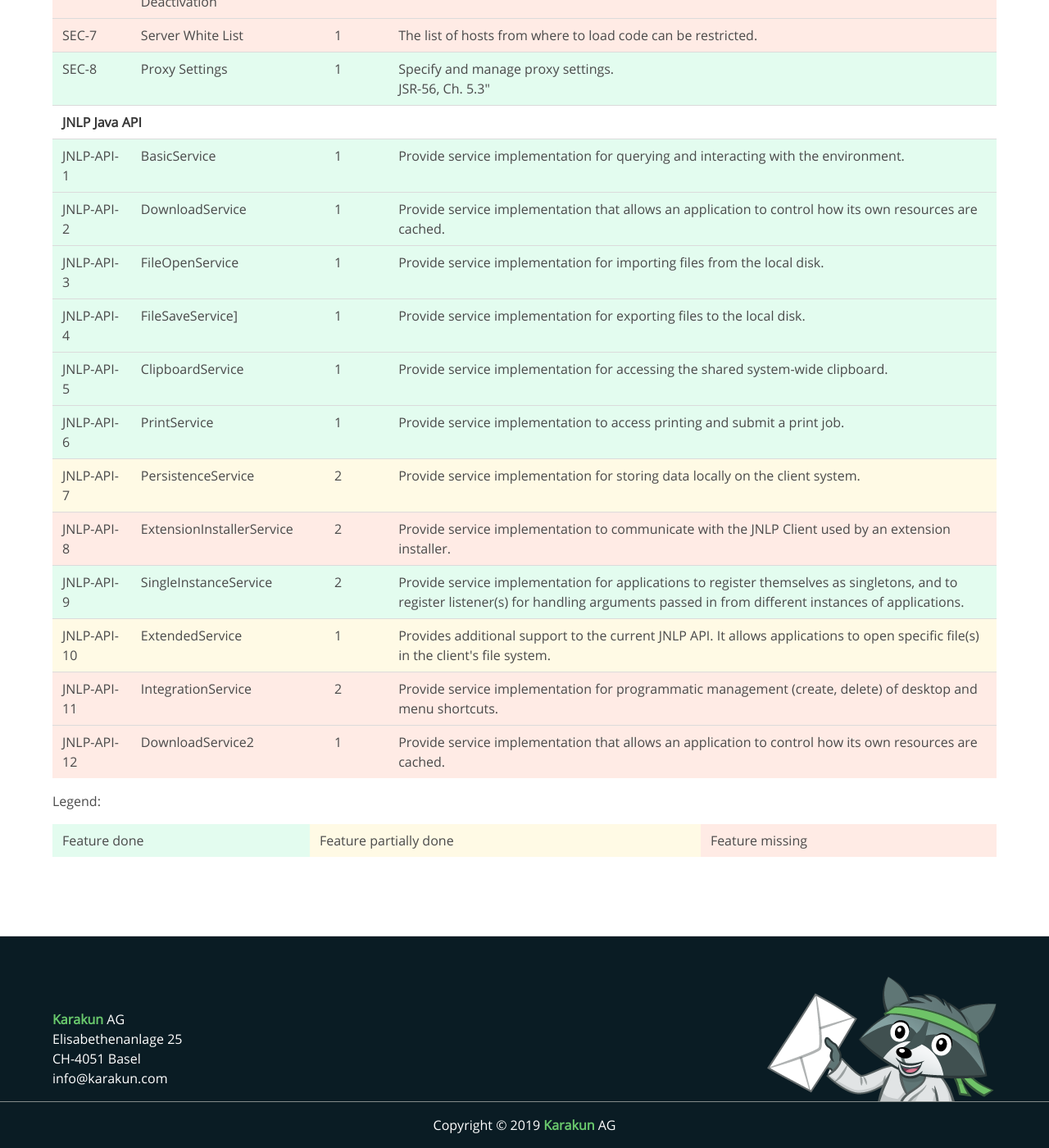
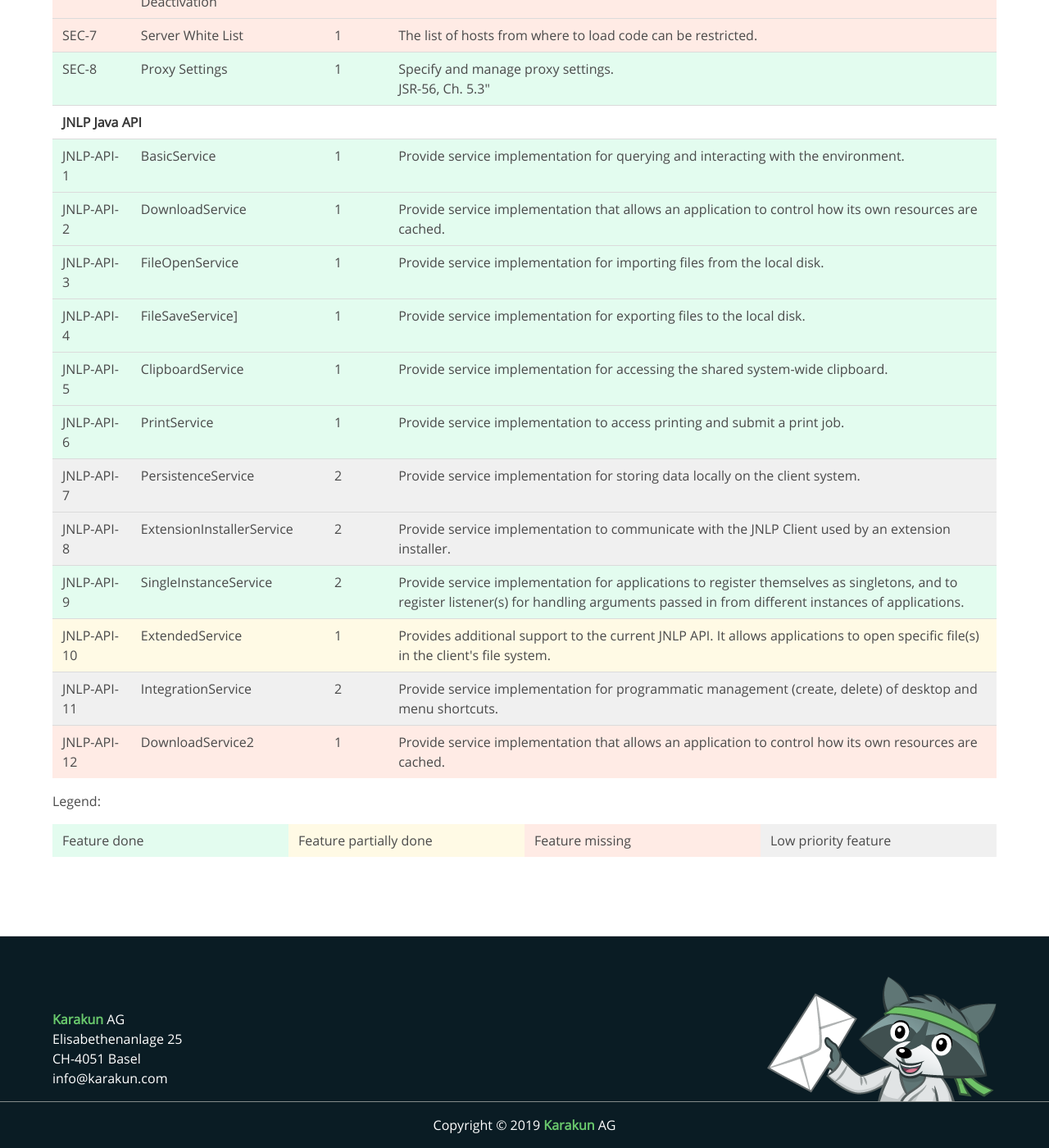
Before and after one commit to karakun/openwebstart-page, a Jekyll site: the page built from features.md, in a window 1280 px wide and 1400 px high, scrolled down 5687 px. Shown: the whole window at 82% size. Built offline with Jekyll 4.4.1, drawn with Linux system fonts in a browser that asks for light colours; comment, search, counter and statistics services are not loaded.

Commit message:
Colored low priority features grey

```diff
--- a/assets/main.scss
+++ b/assets/main.scss
@@ -612,6 +612,14 @@ fieldset label {
         background-color: #fffae5;
     }
     .feature-removed {
+      background-color: #f0f0f0;
       text-decoration: line-through;
     }
+    .feature-low-priority {
+        background-color: #f0f0f0;
+    }
 }
+
+.legend-table td {
+    width: 25%;
+}
--- a/features.md
+++ b/features.md
@@ -198,7 +198,7 @@ You can download the current version in the [download area](/download).
         JSR-56, Ch. 4.3
     </td>
 </tr>
-<tr class="feature-partially">
+<tr class="feature-low-priority">
     <td>AM-8</td>
     <td>Lazy Download of Resources</td>
     <td>2</td>
@@ -256,7 +256,7 @@ You can download the current version in the [download area](/download).
         The details on how the integration can be established depend on the OS.
     </td>
 </tr>
-<tr class="feature-missing">
+<tr class="feature-low-priority">
     <td>AM-14</td>
     <td>Installation on Linux</td>
     <td>2</td>
@@ -315,7 +315,7 @@ You can download the current version in the [download area](/download).
         JSR-56, Ch. 3.7
     </td>
 </tr>
-<tr class="feature-partially">
+<tr class="feature-low-priority">
     <td>AM-19</td>
     <td>Auto-cleanup</td>
     <td>2</td>
@@ -327,7 +327,7 @@ You can download the current version in the [download area](/download).
     <td>1</td>
     <td>Show the Java Console for applications</td>
 </tr>
-<tr class="feature-partially">
+<tr class="feature-low-priority">
     <td>AM-21</td>
     <td>Package definition</td>
     <td>2</td>
@@ -431,7 +431,7 @@ You can download the current version in the [download area](/download).
     <td>1</td>
     <td>OpenWebStart supports to include JNLP files in other JNLP files.</td>
 </tr>
-<tr class="feature-partially">
+<tr class="feature-low-priority">
     <td>JNLP-4</td>
     <td>Deployment Rule Set (Servers)</td>
     <td>2</td>
@@ -452,7 +452,7 @@ You can download the current version in the [download area](/download).
         JSR-56, Ch. 5.3
     </td>
 </tr>
-<tr class="feature-missing">
+<tr class="feature-low-priority">
     <td>SEC-2</td>
     <td>Untrusted Environment</td>
     <td>2</td>
@@ -475,7 +475,7 @@ You can download the current version in the [download area](/download).
         JSR-56, Ch. 5.3
     </td>
 </tr>
-<tr class="feature-missing">
+<tr class="feature-low-priority">
     <td>SEC-4</td>
     <td>
         Trusted Environment<br/>
@@ -488,7 +488,7 @@ You can download the current version in the [download area](/download).
         JSR-56, Ch. 5.3
     </td>
 </tr>
-<tr class="feature-partially">
+<tr class="feature-low-priority">
     <td>SEC-5</td>
     <td>Deployment Rule Set (Certificates)</td>
     <td>2</td>
@@ -556,13 +556,13 @@ You can download the current version in the [download area](/download).
     <td>1</td>
     <td>Provide service implementation to access printing and submit a print job.</td>
 </tr>
-<tr class="feature-partially">
+<tr class="feature-low-priority">
     <td>JNLP-API-7</td>
     <td>PersistenceService</td>
     <td>2</td>
     <td>Provide service implementation for storing data locally on the client system.</td>
 </tr>
-<tr class="feature-missing">
+<tr class="feature-low-priority">
     <td>JNLP-API-8</td>
     <td>ExtensionInstallerService</td>
     <td>2</td>
@@ -582,7 +582,7 @@ You can download the current version in the [download area](/download).
     <td>1</td>
     <td>Provides additional support to the current JNLP API. It allows applications to open specific file(s) in the client's file system.</td>
 </tr>
-<tr class="feature-missing">
+<tr class="feature-low-priority">
     <td>JNLP-API-11</td>
     <td>IntegrationService</td>
     <td>2</td>
@@ -605,5 +605,6 @@ Legend:
     <td class="feature-done">Feature done</td>
     <td class="feature-partially">Feature partially done</td>
     <td class="feature-missing">Feature missing</td>
+    <td class="feature-low-priority">Low priority feature</td>
 </tr>
 </table>
```
